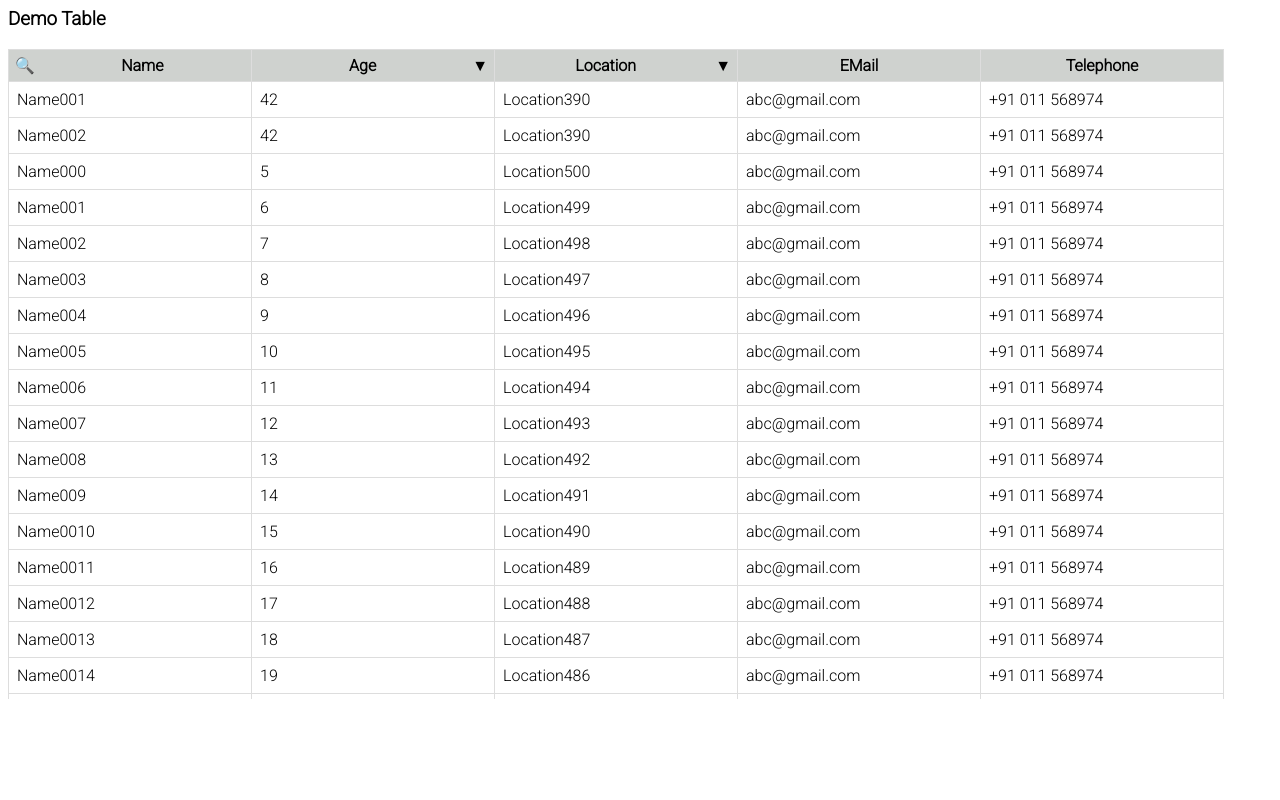
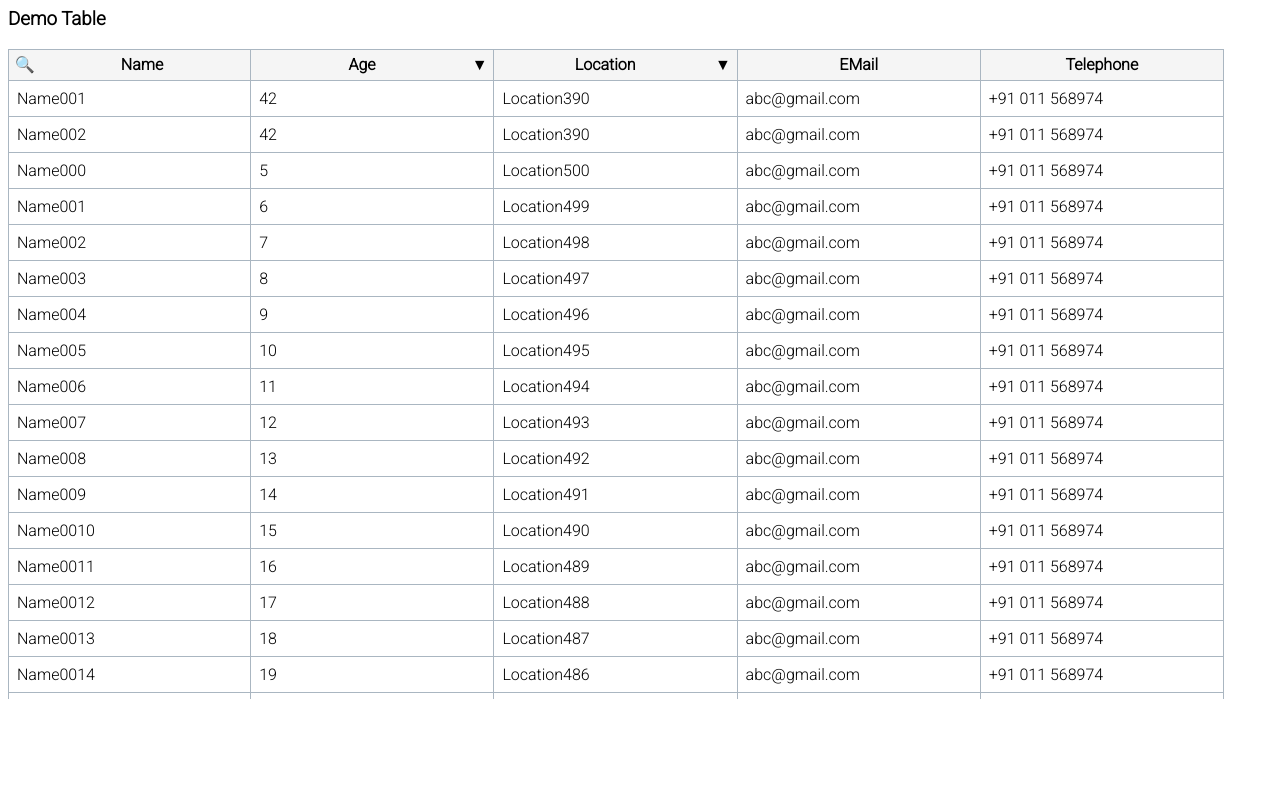
Before and after one commit to ranjanngc/dTable, a website: page docs/index.html in a window 1280 px wide. Drawn offline with Linux system fonts and the light colour scheme.

Commit message:
demo page styling

```diff
--- a/dTable.js
+++ b/dTable.js
@@ -5,7 +5,7 @@ var Header = {
             headers.forEach(function (header, index) {
                 header.index = index;
                 var filterElement = header.filterable ? '<span data-role="search">🔍</span><input data-role="d-search" type="text" aria-hidden="true" autofocus style="display:none">' : '';
-                hdr_1 += "<th data-index=\"".concat(index, "\" title=\"").concat(header.title, "\">").concat(filterElement, "<span>").concat(header.title, "</span> ").concat(header.sortable ? "<span data-role=\"sort\" style=\"cursor:pointer\">".concat(header.sortOrder === 'ASC' ? '▲' : '▼', "</span>") : '', "</th>"); //▼
+                hdr_1 += "<th data-index=\"".concat(index, "\" title=\"").concat(header.title, "\">").concat(filterElement, "<span>").concat(header.title, "</span> ").concat(header.sortable ? "<span data-role=\"sort\">".concat(header.sortOrder === 'ASC' ? '▲' : '▼', "</span>") : '', "</th>"); //▼
             });
             hdr_1 += "</tr></thead>";
             return hdr_1;
@@ -96,7 +96,7 @@ var Table = {
     render: function (tableData, table) {
         Table.data = tableData;
         Table.element = table;
-        var html = "<div class=\"".concat(tableData.containerClass, "\"><table border width=\"100%\">\n                        ").concat(Header.render(tableData.Header), " \n                        ").concat(Body.render(tableData.Body), "\n        </table></div>");
+        var html = "<div class=\"".concat(tableData.containerClass, "\"><table width=\"100%\">\n                        ").concat(Header.render(tableData.Header), " \n                        ").concat(Body.render(tableData.Body), "\n        </table></div>");
         table.innerHTML = html;
         var hdr = document.querySelector("thead[data-id='table_header']");
         hdr.addEventListener('click', Table.clickHandler);
--- a/docs/dTable.js
+++ b/docs/dTable.js
@@ -5,7 +5,7 @@ var Header = {
             headers.forEach(function (header, index) {
                 header.index = index;
                 var filterElement = header.filterable ? '<span data-role="search">🔍</span><input data-role="d-search" type="text" aria-hidden="true" autofocus style="display:none">' : '';
-                hdr_1 += "<th data-index=\"".concat(index, "\" title=\"").concat(header.title, "\">").concat(filterElement, "<span>").concat(header.title, "</span> ").concat(header.sortable ? "<span data-role=\"sort\" style=\"cursor:pointer\">".concat(header.sortOrder === 'ASC' ? '▲' : '▼', "</span>") : '', "</th>"); //▼
+                hdr_1 += "<th data-index=\"".concat(index, "\" title=\"").concat(header.title, "\">").concat(filterElement, "<span>").concat(header.title, "</span> ").concat(header.sortable ? "<span data-role=\"sort\">".concat(header.sortOrder === 'ASC' ? '▲' : '▼', "</span>") : '', "</th>"); //▼
             });
             hdr_1 += "</tr></thead>";
             return hdr_1;
@@ -96,7 +96,7 @@ var Table = {
     render: function (tableData, table) {
         Table.data = tableData;
         Table.element = table;
-        var html = "<div class=\"".concat(tableData.containerClass, "\"><table border width=\"100%\">\n                        ").concat(Header.render(tableData.Header), " \n                        ").concat(Body.render(tableData.Body), "\n        </table></div>");
+        var html = "<div class=\"".concat(tableData.containerClass, "\"><table width=\"100%\">\n                        ").concat(Header.render(tableData.Header), " \n                        ").concat(Body.render(tableData.Body), "\n        </table></div>");
         table.innerHTML = html;
         var hdr = document.querySelector("thead[data-id='table_header']");
         hdr.addEventListener('click', Table.clickHandler);
--- a/docs/index.html
+++ b/docs/index.html
@@ -8,7 +8,11 @@
 
         <!-- Custom styling for dTable. This can be changed as per application theme-->
         <style>
-        .html{
+        :root{
+            --border:#aab6c1;
+            --header-bg:#F5F5F5;
+        }
+        html{
             height: 100vh;
         }
         body{
@@ -21,20 +25,33 @@
             align-items: center;
         }
         table {
-            border-collapse: collapse;
+            border-collapse: separate;
+            border-spacing: 0px;
+
         }
         table thead {
             height: 2em;
         }
-        table th {
-            background-color: #CFD2CF;
+        table thead th {
+            border-top: .001em solid var(--border);
+        }
+        table thead, table thead * {
+            background-color: var(--header-bg);
             position: sticky;
             top:0px;
+        }
+        table thead th:first-child, table tbody td:first-child {
+            border-left: .001em solid var(--border);
+        }
 
+        table thead th, table tbody td {
+            border-bottom: .001em solid var(--border);
+            border-right: .001em solid var(--border);
         }
+
         input[data-role="d-search"] {
-            background-color: #CFD2CF;
-            border-color: #CFD2CF;
+            background-color: var(--header-bg);
+            border-color: var(--header-bg);
             outline: none
         }
         table th input:active {
@@ -53,10 +70,11 @@
             padding-right: .3em;
         }
 
-        table tr, table td {
-            border: .1em solid #ddd;
+        table tbody td {
+
             padding: 8px;
         }
+
         </style>
     </head>
     <body>
--- a/src/Render.ts
+++ b/src/Render.ts
@@ -11,7 +11,7 @@ export const Header = {
 
                 header.index = index
                 let filterElement = header.filterable ? '<span data-role="search">🔍</span><input data-role="d-search" type="text" aria-hidden="true" autofocus style="display:none">':'';
-                hdr += `<th data-index="${index}" title="${header.title}">${filterElement}<span>${header.title}</span> ${header.sortable? `<span data-role="sort" style="cursor:pointer">${header.sortOrder=== 'ASC'?'▲':'▼'}</span>`: ''}</th>`; //▼
+                hdr += `<th data-index="${index}" title="${header.title}">${filterElement}<span>${header.title}</span> ${header.sortable? `<span data-role="sort">${header.sortOrder=== 'ASC'?'▲':'▼'}</span>`: ''}</th>`; //▼
 
             });
 
--- a/src/Table.ts
+++ b/src/Table.ts
@@ -13,7 +13,7 @@ export const Table = {
         Table.data =    tableData;
         Table.element = table;
 
-        const html = `<div class="${tableData.containerClass}"><table border width="100%">
+        const html = `<div class="${tableData.containerClass}"><table width="100%">
                         ${Header.render(tableData.Header)}
                         ${Body.render(tableData.Body)}
         </table></div>`;
```
Also changed, not shown: index.html (+26 -8 lines).
